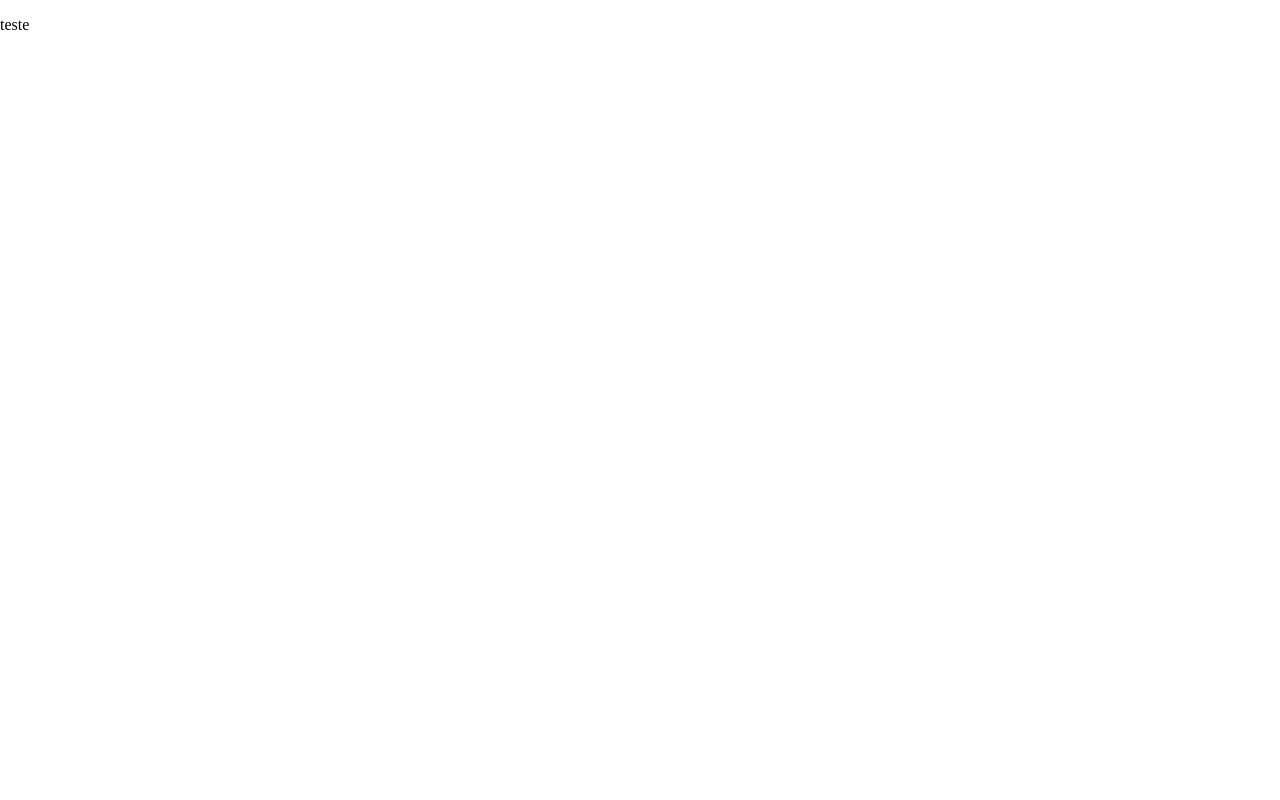
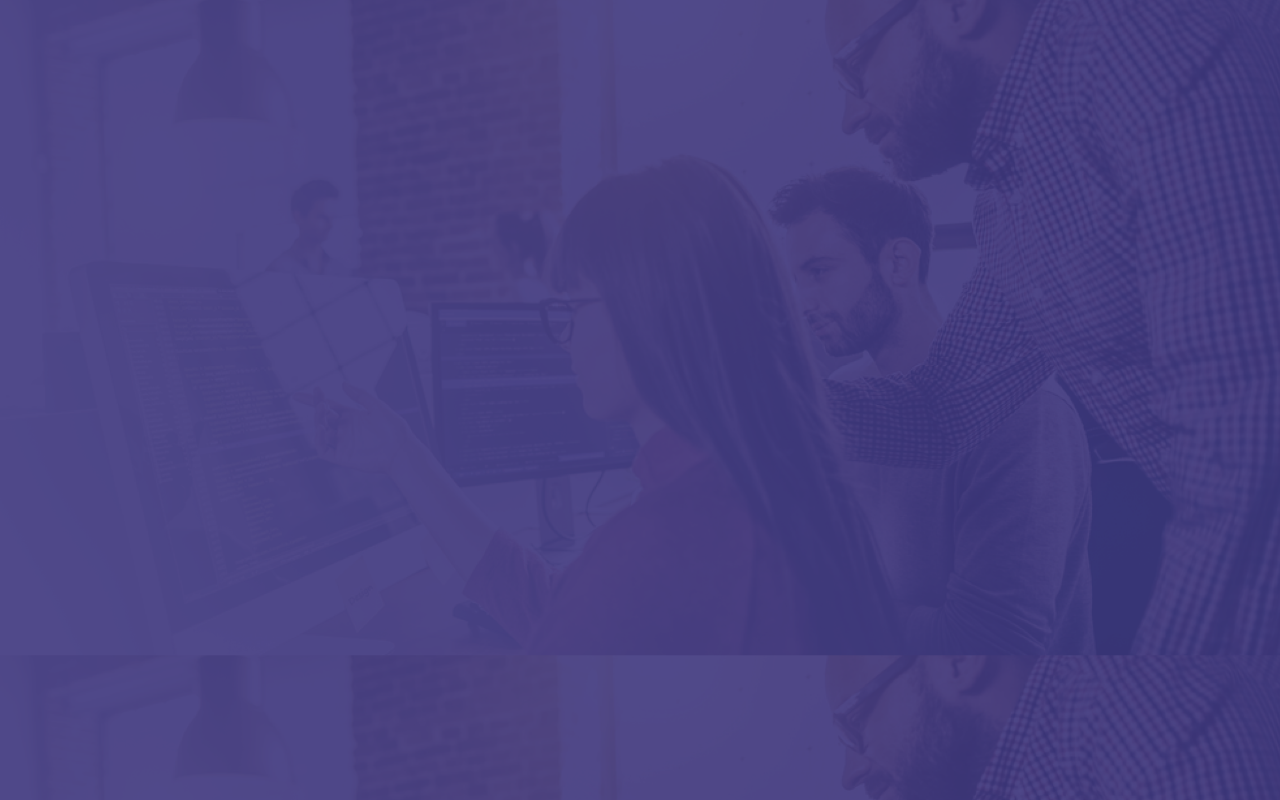
Before and after one commit to gabriellimoni/codare-todo-with-figma, a plain HTML site: page todo/index.html in a window 1280 px wide. Drawn offline with Linux system fonts and the light colour scheme.

Commit message:
adding background

```diff
--- a/todo/css/style.css
+++ b/todo/css/style.css
@@ -1,3 +1,9 @@
 html, body {
     margin: 0;
 }
+
+body {
+    background: linear-gradient(70.75deg, #FFFFFF 5.19%, rgba(255, 255, 255, 0) 66%), url('../assets/background.png');
+    background-color: #3D357D;
+    background-size: cover;
+}
--- a/todo/index.html
+++ b/todo/index.html
@@ -8,6 +8,6 @@
     <title>Codare - Todo List</title>
 </head>
 <body>
-    <p>teste</p>
+
 </body>
 </html>
```
